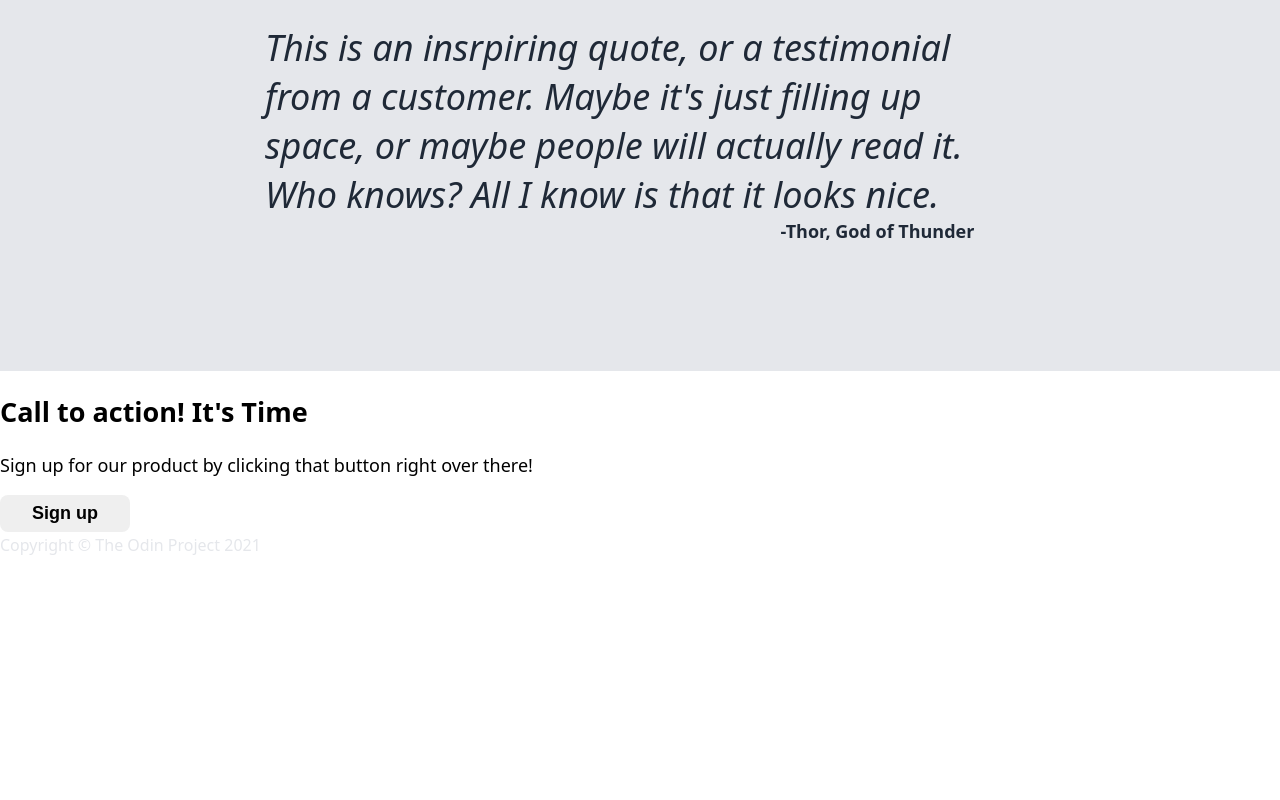
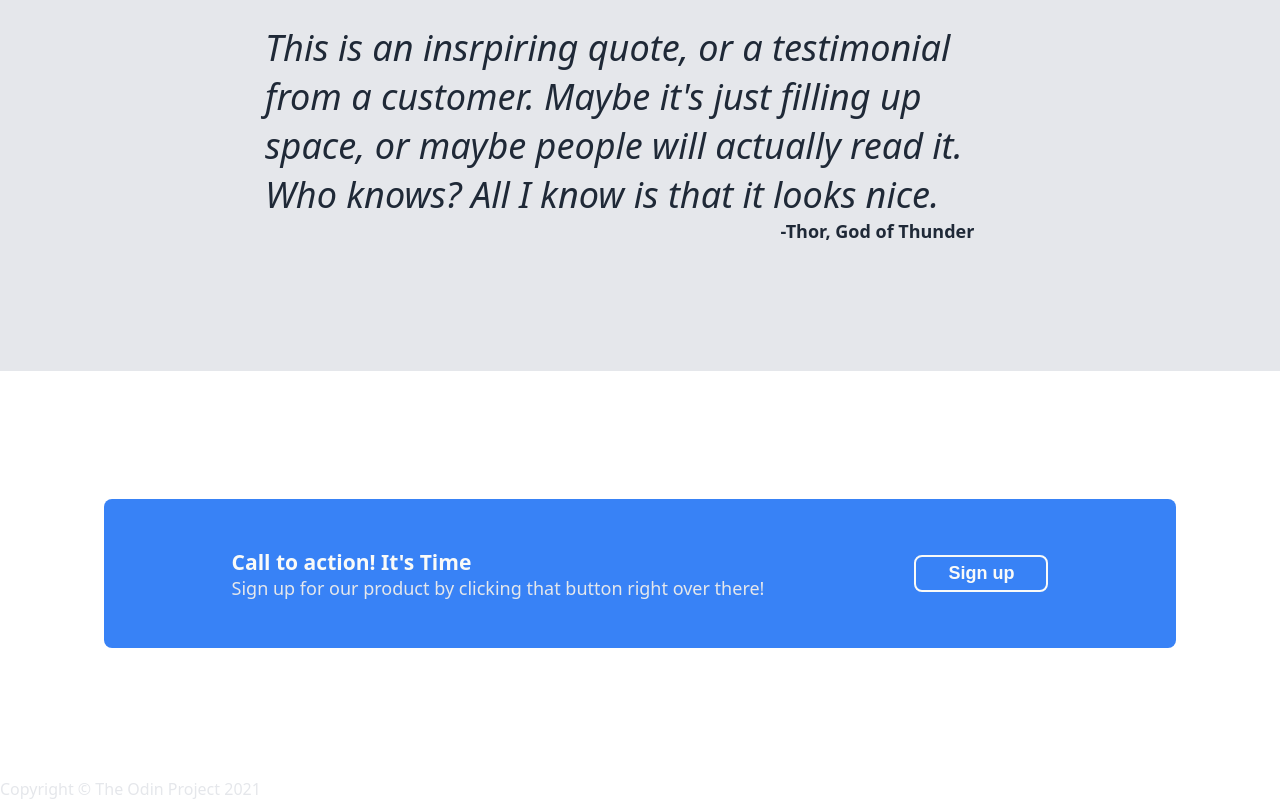
Before and after one commit to gsingh1017/firstlandingpage, a plain HTML site: page index.html in a window 1280 px wide. Shown: the part 1614-2414 px from the top of the page. Before the commit the page ends 2170 px from the top, so only its background shows below. Drawn offline with Linux system fonts and the light colour scheme.

Commit message:
Complete section-four: Call to action
Previous commit was section three. This is section four.

```diff
--- a/index.html
+++ b/index.html
@@ -74,12 +74,14 @@
         </div>
         <!-- Call to Action! = section-four -->
         <div class="section-four">
-            <div class="left-four">
-                <h2>Call to action! It's Time</h2>
-                <p>Sign up for our product by clicking that button right over there!</p>
-            </div>
-            <div class="sign-up">
-                <button>Sign up</button>
+            <div class="blue-container">
+                <div class="cta">
+                    <h3 class="h3">Call to action! It's Time</h3>
+                    Sign up for our product by clicking that button right over there!
+                </div>
+                <div class="sign-up">
+                    <button class="white">Sign up</button>
+                </div>
             </div>
         </div>
     </div>
--- a/style.css
+++ b/style.css
@@ -13,9 +13,10 @@ button {
     border-radius: 8px;
     font-size: 18px;
     font-weight: bold;
-    padding: 8px 32px;
+    padding: 6px 32px;
     max-width: fit-content;
-    border: 0;
+    border: 2px;
+    border-style: solid;
 }
 
 a /* header links color */ {
@@ -24,14 +25,21 @@ a /* header links color */ {
     text-decoration: none;
 }
 
-.blue /* blue button */ {
+.blue /* blue button, white text */ {
     background-color: #3882f6;
     color: #f9faf8;
+    border-color: #3882f6;
+}
+
+.white /* blue button, white text, white border */ {
+    background-color: #3882f6;
+    color: #f9faf8;
+    border-color: #f9faf8;
 }
 /* general page styling ends */
 
 
-/* code for header below */
+/* header code below */
 .header {
     background-color: #1f2937;
     display: flex;
@@ -173,3 +181,41 @@ a /* header links color */ {
 
 
 /* section four code below */
+.section-four {
+    display: flex;
+    align-content: center;
+    justify-content: center;
+    padding: 128px 0;
+}
+
+.blue-container {
+    display: flex;
+    flex-wrap: wrap;
+    color: #f9faf8;
+    background-color: #3882f6;
+    padding: 48px 128px;
+    border-radius: 8px;
+}
+
+.cta {
+    display: flex;
+    flex-direction: column;
+    justify-content: center;
+    align-content: center;
+    margin: 0;
+    color: #e5e7eb;
+}
+
+.h3 {
+    margin: 0;
+    color: #f9faf8;
+}
+
+.sign-up {
+    align-self: center;
+    padding-left: 150px;
+}
+/* section four code ends */
+
+
+/* header code below */
```
